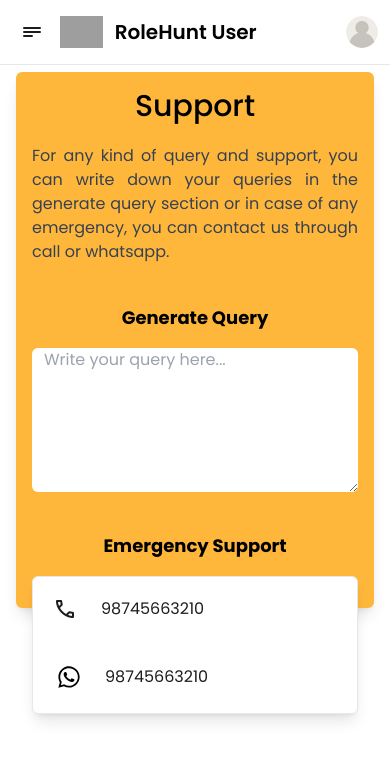
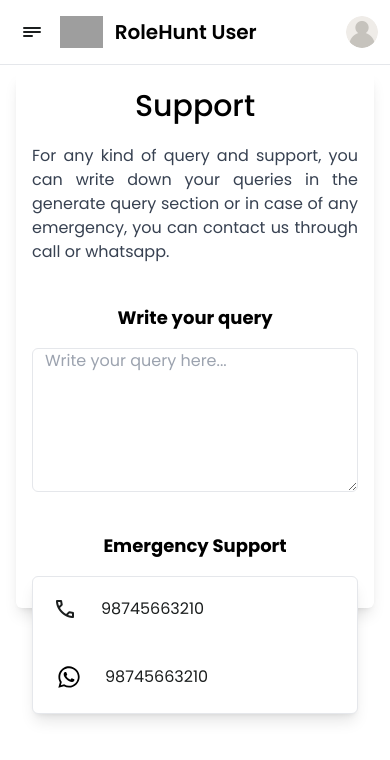
Before and after one commit to imabhinavdev/rolehunt, a Next.js app: page /user/support in a window 390 px wide. Shown: the top 760 px of the page. Built offline with nearby package versions, Linux system fonts and the light colour scheme; grey boxes are pictures that could not be loaded.

Commit message:
Support page responsiveness #25 fixed in this

```diff
--- a/src/app/user/support/page.js
+++ b/src/app/user/support/page.js
@@ -28,7 +28,7 @@
 const Support = () => {
   return (
     <div className="h-full min-h-full">
-      <div className="font-pop shadow-lg min-h-full bg-yellow  rounded-md md:p-4 p-4 md:pb-10 h-full w-full ">
+      <div className="font-pop shadow-lg min-h-full   rounded-md md:p-4 p-4 md:pb-10 h-full w-full ">
         <div className="">
           <p className="text-3xl text-center  font-medium">Support</p>
           <p className="md:text-md text-gray-700 mt-5 text-justify md:text-center ">
@@ -40,12 +40,12 @@
         <div className="md:flex mt-10   h-72 gap-10 ">
           <div className="  text-justify   md:w-1/2 sm:w-ful ">
             <p className="md:text-2xl text-lg font-bold text-center  mb-4 ">
-              Generate Query
+              Write your query
             </p>
             <div className="text-justify  md:mt-0  md:w-full md:h-2/3 sm:w-full  h-36 ">
               <textarea
                 id="comment and review"
-                className="rounded-md pl-3  w-full h-full"
+                className="rounded-md pl-3  w-full h-full border "
                 placeholder="Write your query here..."
               ></textarea>
             </div>
```
